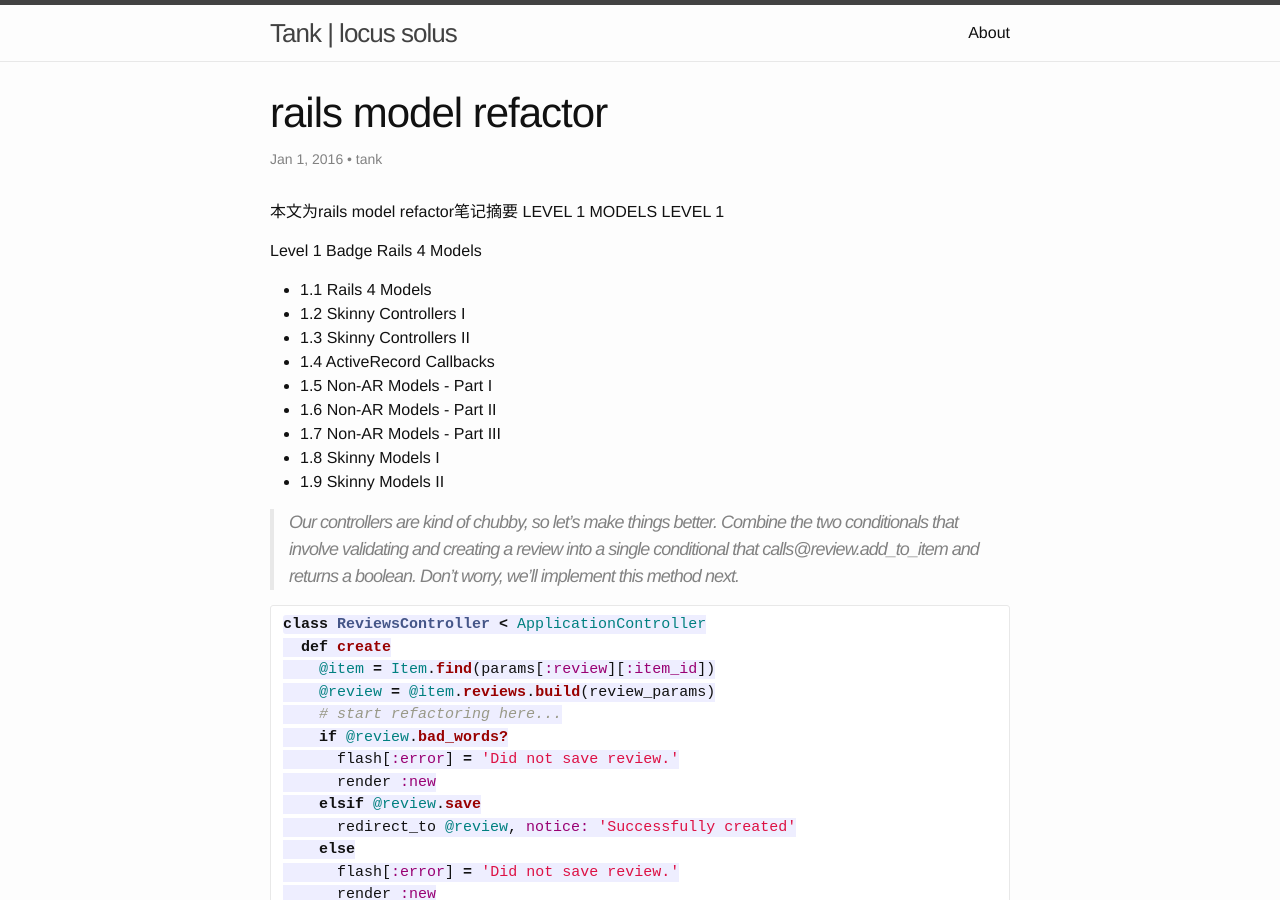
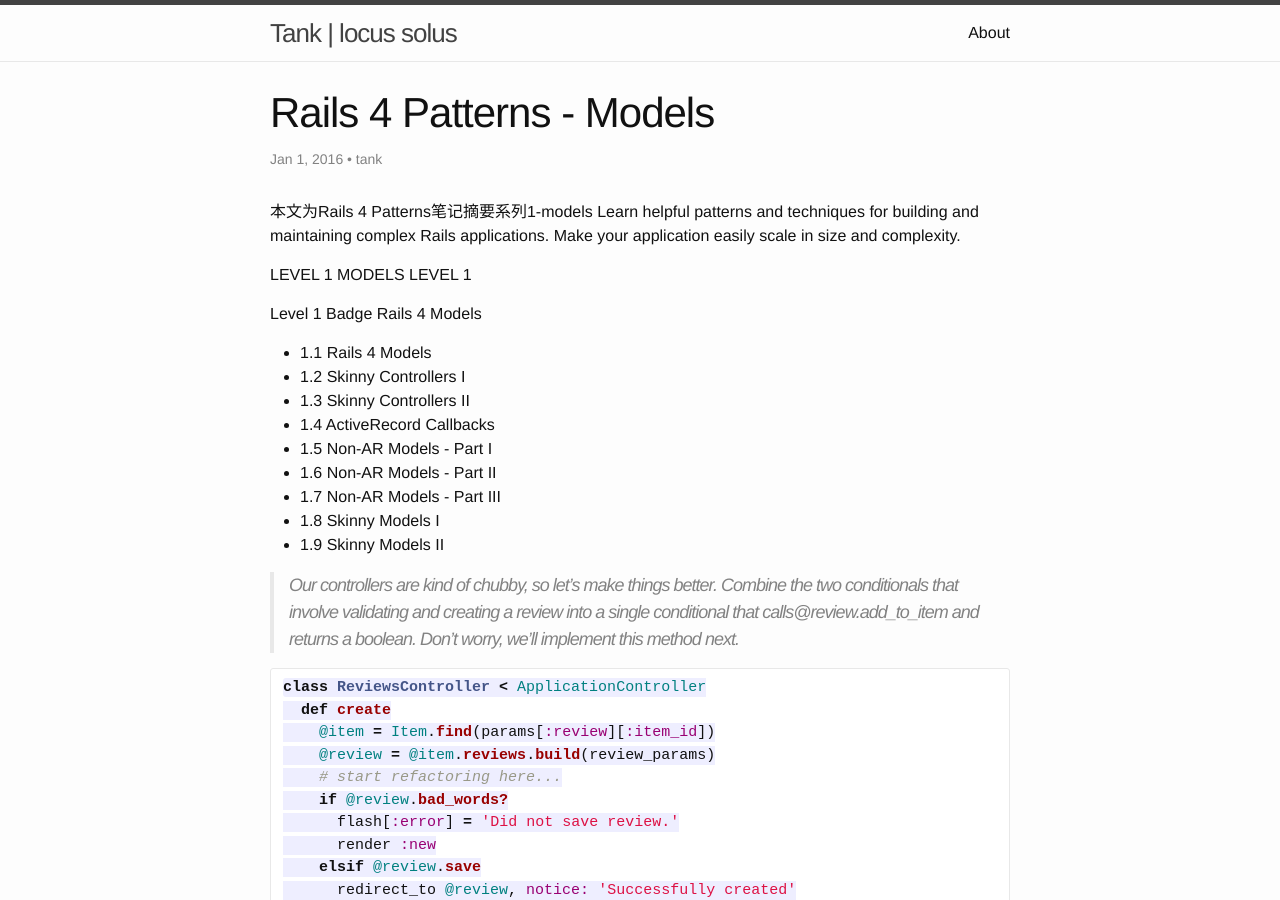
Before and after one commit to tdseed/tdseed.github.com, a Jekyll site: the page built from _posts/2016-01-01-rails-pattern-model.markdown, in a window 1280 px wide and 900 px high. Built offline with Jekyll 4.4.1, drawn with Linux system fonts in a browser that asks for light colours; comment, search, counter and statistics services are not loaded.

Commit message:
create a new post13

```diff
--- a/_posts/2016-01-01-rails-pattern-model.markdown
+++ b/_posts/2016-01-01-rails-pattern-model.markdown
@@ -1,12 +1,14 @@
 ---
 layout: post
-title:  "rails model refactor"
+title:  "Rails 4 Patterns - Models"
 date:   2016-01-01 23:27:25
 categories: technology
 author: tank
 ---
 
-本文为rails model refactor笔记摘要
+本文为Rails 4 Patterns笔记摘要系列1-models
+Learn helpful patterns and techniques for building and maintaining complex Rails applications. Make your application easily scale in size and complexity.
+
 LEVEL 1 MODELS
 LEVEL 1
 
```
